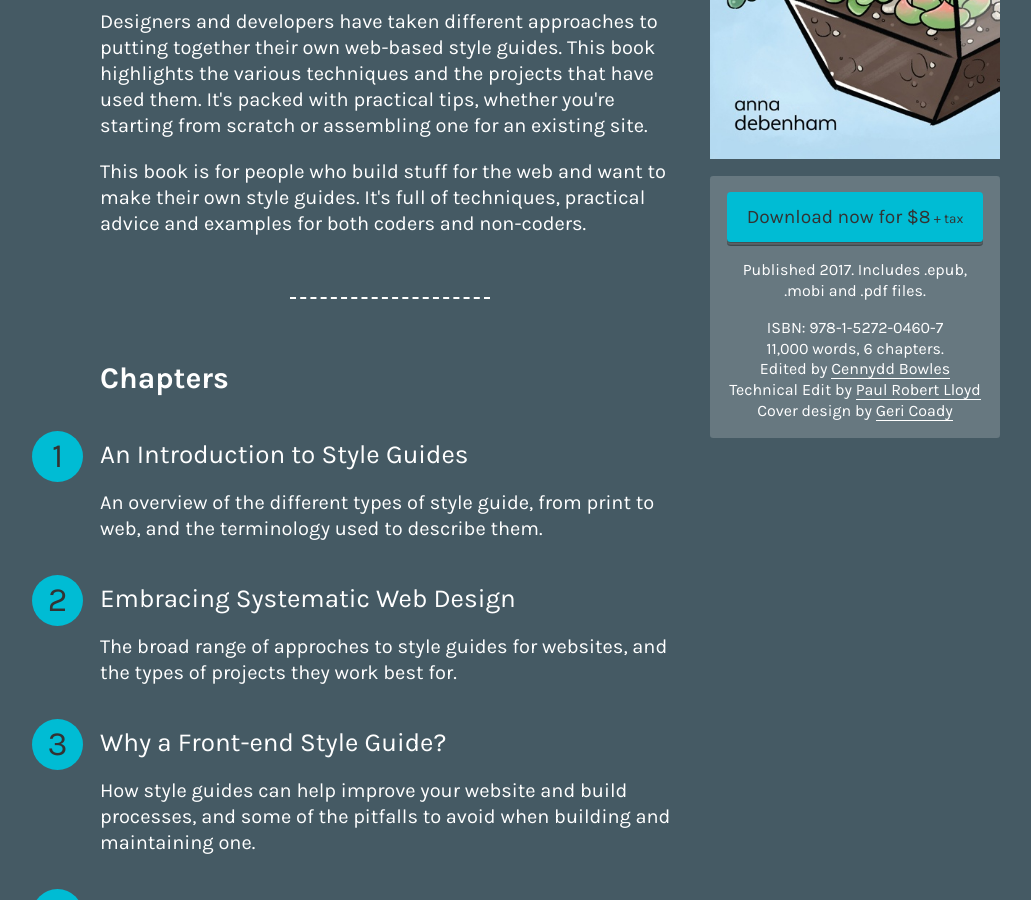
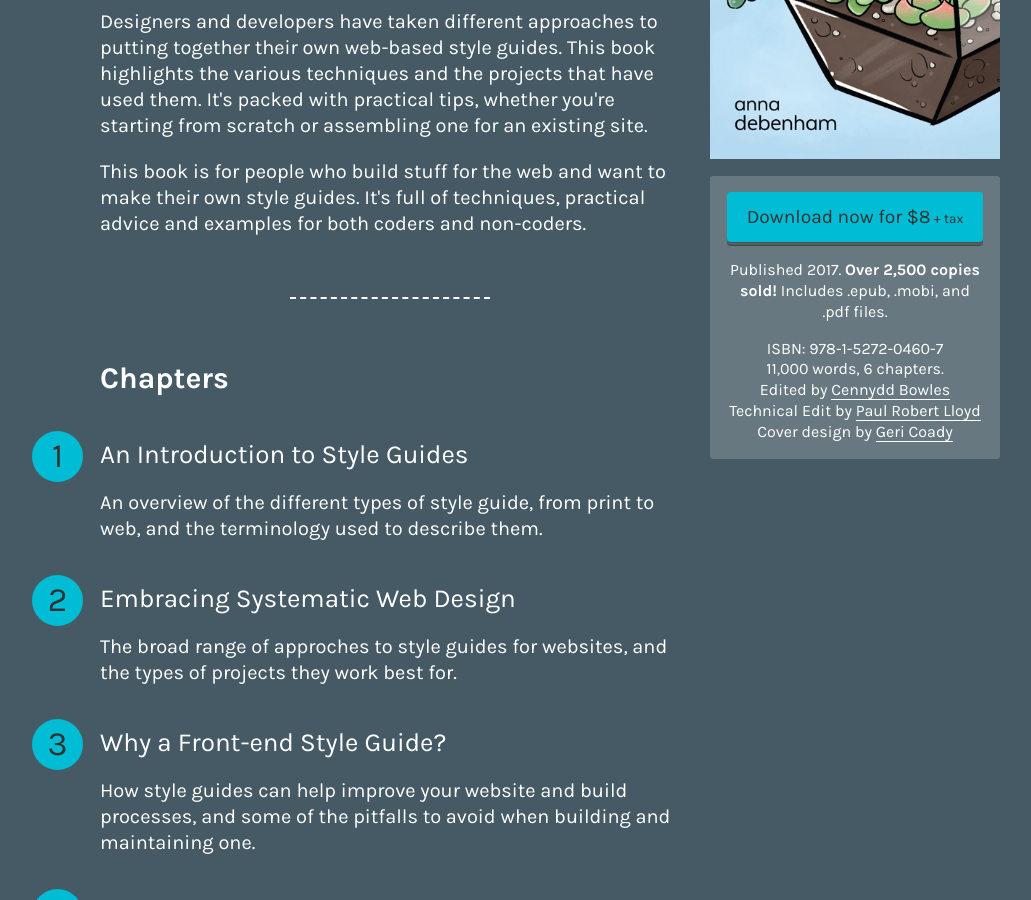
Before and after one commit to maban/maban, a Jekyll site: the page built from _projects/front-end-style-guides.html, in a window 1280 px wide and 900 px high, scrolled down 719 px. Shown: the whole window, without its empty margins (90-1121 px from the left). Built offline with Jekyll 4.4.1, drawn with Linux system fonts in a browser that asks for light colours; Markdown is read by kramdown in place of the engine named in the settings.

```diff
--- a/_projects/_template.html
+++ b/_projects/_template.html
@@ -51,10 +51,8 @@ image-alt: Screenshots from the book
         >Buy for £2 <span class="small">+ VAT</span></a
     >
     <p>
-        <strong
-            >Published 2017. Over 2,500 copies sold! Includes .epub, .mobi and
-            .pdf files.</strong
-        >
+        Published 2017. <strong>Over 2,500 copies sold!</strong> Includes .epub,
+        .mobi, and .pdf files.
     </p>
 
     <ul class="list-unstyled">
--- a/_projects/front-end-style-guides.html
+++ b/_projects/front-end-style-guides.html
@@ -113,7 +113,11 @@ link: /projects/front-end-style-guides/
                         ></a
                     >
                 </p>
-                <p>Published 2017. Includes .epub, .mobi and .pdf files.</p>
+                <p>
+                    Published 2017.
+                    <strong>Over 2,500 copies sold!</strong> Includes .epub,
+                    .mobi, and .pdf files.
+                </p>
                 <ul class="list-unstyled u-push-bottom-s">
                     <li>ISBN: 978-1-5272-0460-7</li>
                     <li>11,000 words, 6 chapters.</li>
```
